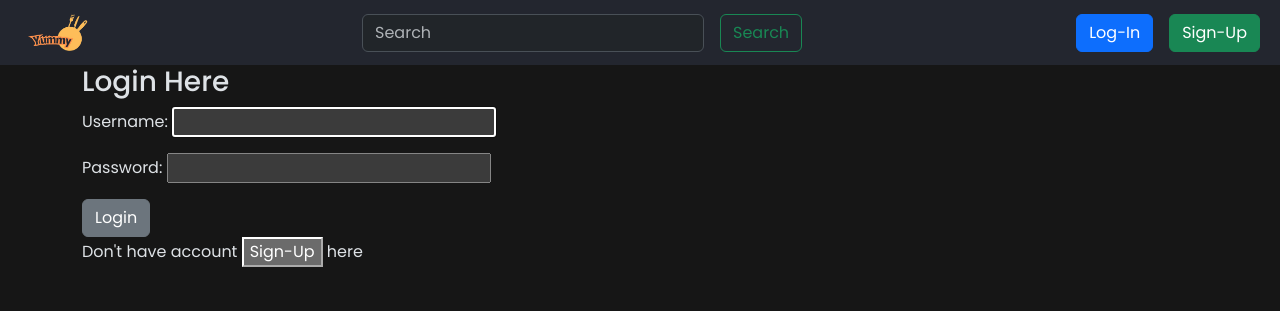
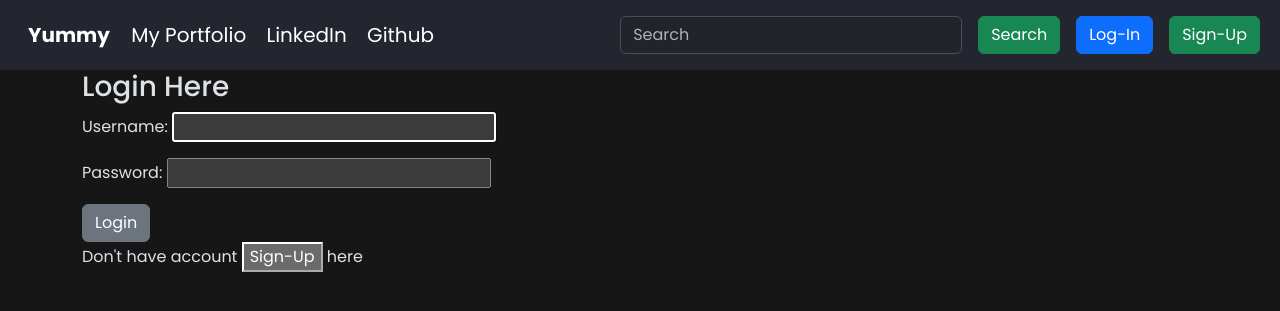
Before and after one commit to Mangeshs1134/Django_Learnings, a Django app: page /accounts/login/ in a window 1280 px wide. Shown: the top 311 px of the page. Run offline with Django 5.2, Linux system fonts and the light colour scheme.

Commit message:
Add files via upload

```diff
--- a/Yummy_a_recipe_app/YummyProject/templates/base.html
+++ b/Yummy_a_recipe_app/YummyProject/templates/base.html
@@ -13,16 +13,22 @@
     <title>{% block title %}YUMMY{% endblock %}</title>
 </head>
 <body class='body' data-bs-theme="dark">
-    <nav class="navbar navbar-dark bg-grey-color">
+    <nav class="navbar py-3 navbar-dark bg-grey-color">
         <div class="container-fluid">
-          <a class="navbar-brand mx-3" href="{%url 'list'%}">
-            <img src="{%static "images/logo.png" %}" id="yummy-logo" alt="abc">
+          <div class="logo">
+          <a class="navbar-brand mx-3 yummy" href="{%url 'list'%}">
+
+            <b >Yummy</b>
           </a>
-          <form class="d-flex" method='get' action="/serach">
-            <input class="form-control me-2" type="search" placeholder="Search" aria-label="Search" name='query' id="search">
-            <button class="btn btn-outline-success mx-2" type="submit">Search</button>
-          </form>
-          <div class="d-flex">
+        <a href="" class="navbar-brand">My Portfolio</a>
+        <a href="" class="navbar-brand">LinkedIn</a>
+        <a href="" class="navbar-brand">Github</a>
+        </div>
+        <div class="d-flex">
+            <form class="d-flex" method='get' action="{%url "search" %}">
+              <input class="form-control me-2" type="search" placeholder="Search" aria-label="Search" name='query' id="search">
+              <button class="btn btn-success mx-2" type="submit">Search</button>
+            </form>
             {% block homepage %}{% endblock %}
             {% if user.is_authenticated %}
             {% else %}
@@ -48,19 +54,129 @@
       </nav>
 
 
+      {% block Portfolio %}
+
+      <div class="redirect">
+        <div class="container">
+          <div class="row">
+            <div class="col-sm">
+              One of three columns
+            </div>
+            <div class="col-6">
+              <a class='base-btn' href="{% url 'list' %}">
+                Recipes are waiting for you
+                        </a>
+            </div>
+            <div class="col-sm">
+              One of three columns
+            </div>
+          </div>
+        </div>
+
+      </div>
+
+      {% comment %} Portfolio {% endcomment %}
+      <div class="redirect">
+        <div class="container">
+          <div class="row">
+            <div class="col-5 m-2 p-4 myphotodiv">
+              <p>Hi, I'm Mangesh Gupta, a passionate Python developer with expertise in building efficient and scalable applications. I specialize in web development, data analysis, automation, and machine learning. With a strong foundation in problem-solving and clean code practices, I’m dedicated to delivering high-quality solutions tailored to meet client needs. Let’s collaborate and bring your ideas to life!</p>
+            </div>
+            <div class="col-6 p-4 d-flex myphotodiv">
+              <img class="myphoto" src="{% static 'images/myphoto.jpeg' %}" alt="">
+              <div class="myname mx-4">
+
+                <h2>Mangesh Gupta</h2>
+                <h4>Full Stack Developer (Python)</h4>
+              </div>
+            </div>
+          </div>
+        </div>
+
+      </div>
+
+
+
+
+      <div class="redirect2">
+        <div class="container">
+          <div class="my-4"><h3>Projects </h3></div>
+          <div class="col-12 ">
+            <div class="row info my-2">
+              <div class="col-4 info-content">Project 1 : </div>
+              <div class="col-6 info-content">Recipe Web App (with backend Django)
+              </div>
+              <div class="col info-content">
+                <button class="btn btn-secondary mx-4">Visit</button>
+              </div>
+            </div>
+            <div class="row info my-2">
+              <div class="col-4 info-content">Project 2 : </div>
+              <div class="col-6 info-content">Spotify Clone (with Vanila JavaScript)</div>
+              <div class="col info-content">
+                <button class="btn btn-secondary mx-4">Visit</button>
+              </div>
+            </div>
+            <div class="row info my-2">
+              <div class="col-4 info-content">Project 3 : </div>
+              <div class="col-6 info-content">Clock for local time (with API handling)</div>
+              <div class="col info-content">
+                <button class="btn btn-secondary mx-4">Visit</button>
+              </div>
+            </div>
+          </div>
+
+
+        </div>
+      </div>
+
+
+      <div class="redirect2">
+        <div class="container">
+          <div class="my-4"><h3>My skills</h3></div>
+          <div class="col-12 ">
+            <div class="row info my-2">
+              <div class="col-4 info-content">Frontend : </div>
+              <div class="col-6 info-content">React JavaScript CSS </div>
+            </div>
+            <div class="row info my-2">
+              <div class="col-4 info-content">Backend : </div>
+              <div class="col-6 info-content">Django MySql </div>
+            </div>
+            <div class="row info my-2">
+              <div class="col-4 info-content">Proficient Languages : </div>
+              <div class="col-6 info-content">Python JavaScript C++ C</div>
+            </div>
+            <div class="row info my-2">
+              <div class="col-4 info-content">Version Control : </div>
+              <div class="col-6 info-content">Git, Github</div>
+            </div>
+            <div class="row info my-2">
+              <div class="col-4 info-content">Other : </div>
+              <div class="col-6 info-content">Bootstrap Tailwind</div>
+            </div>
+
+          </div>
+
+
+        </div>
+      </div>
+
+      {% endblock %}
 
 
 
 
 
 
+      <div class="container test ">
+        {% block content %}
+        {% endblock %}
+      </div>
+
+
 
     </body>
-    <div class="container test ">
-
-        {% block content %}
-        homepage{% endblock %}
-    </div>
 
 
 
--- a/Yummy_a_recipe_app/YummyProject/templates/registration/log_out.html
+++ b/Yummy_a_recipe_app/YummyProject/templates/registration/log_out.html
@@ -1,5 +1,5 @@
 {% extends "base.html" %}
-
+{% block Portfolio %}{% endblock %}
 {% block content %}
 <h3>Logged Out</h3>
 
--- a/Yummy_a_recipe_app/YummyProject/templates/registration/login.html
+++ b/Yummy_a_recipe_app/YummyProject/templates/registration/login.html
@@ -1,5 +1,5 @@
 {% extends "base.html" %}
-
+{% block Portfolio %}{% endblock %}
 {% block content %}
 <h3>Login Here</h3>
     <form action="" method="post">
--- a/Yummy_a_recipe_app/YummyProject/templates/registration/signup.html
+++ b/Yummy_a_recipe_app/YummyProject/templates/registration/signup.html
@@ -1,5 +1,5 @@
 {% extends "base.html" %}
-
+{% block Portfolio %}{% endblock %}
 {% block content %}
 <h3>Sign-Up Here</h3>
     <form action="" method="post">
```
